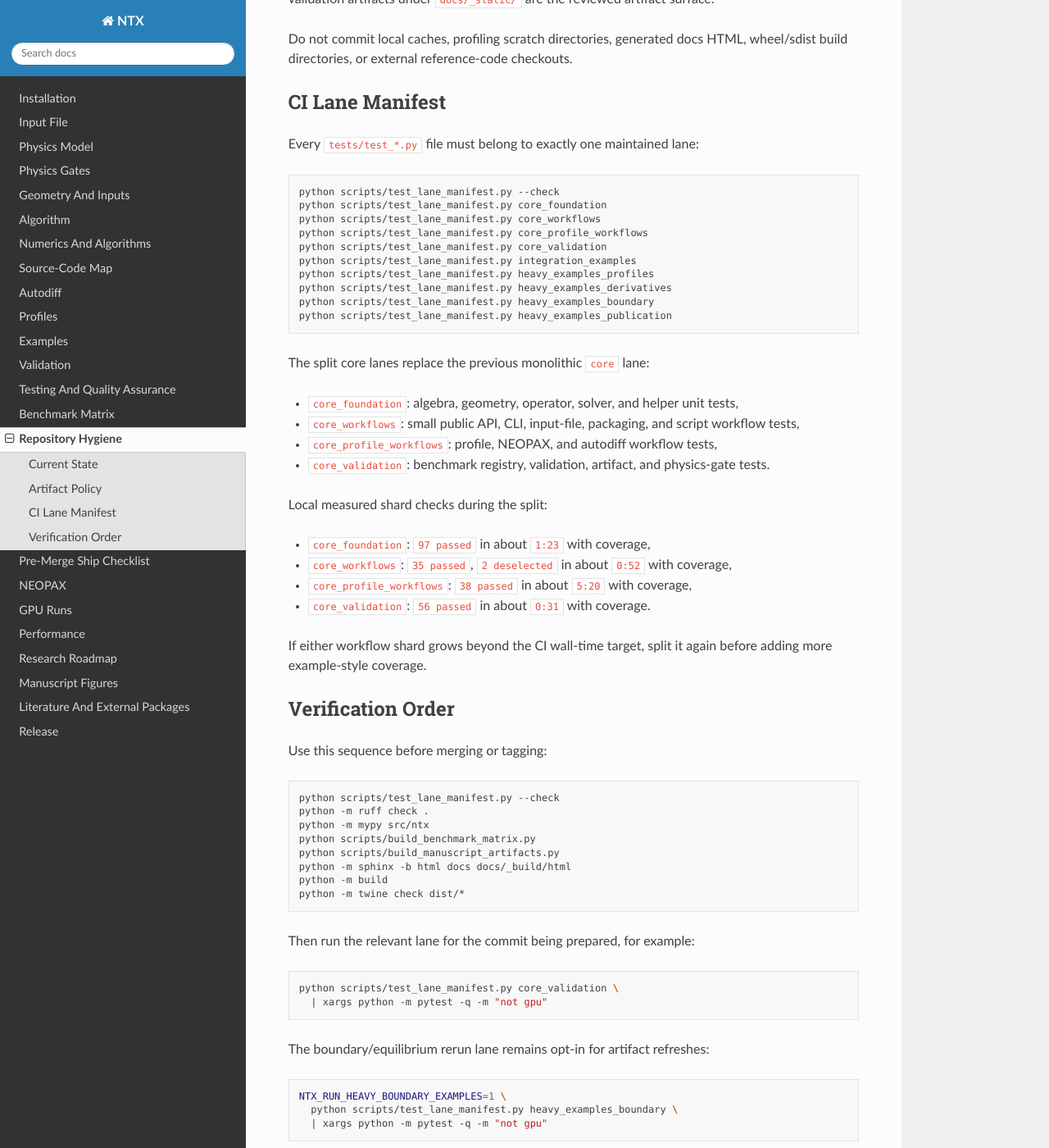
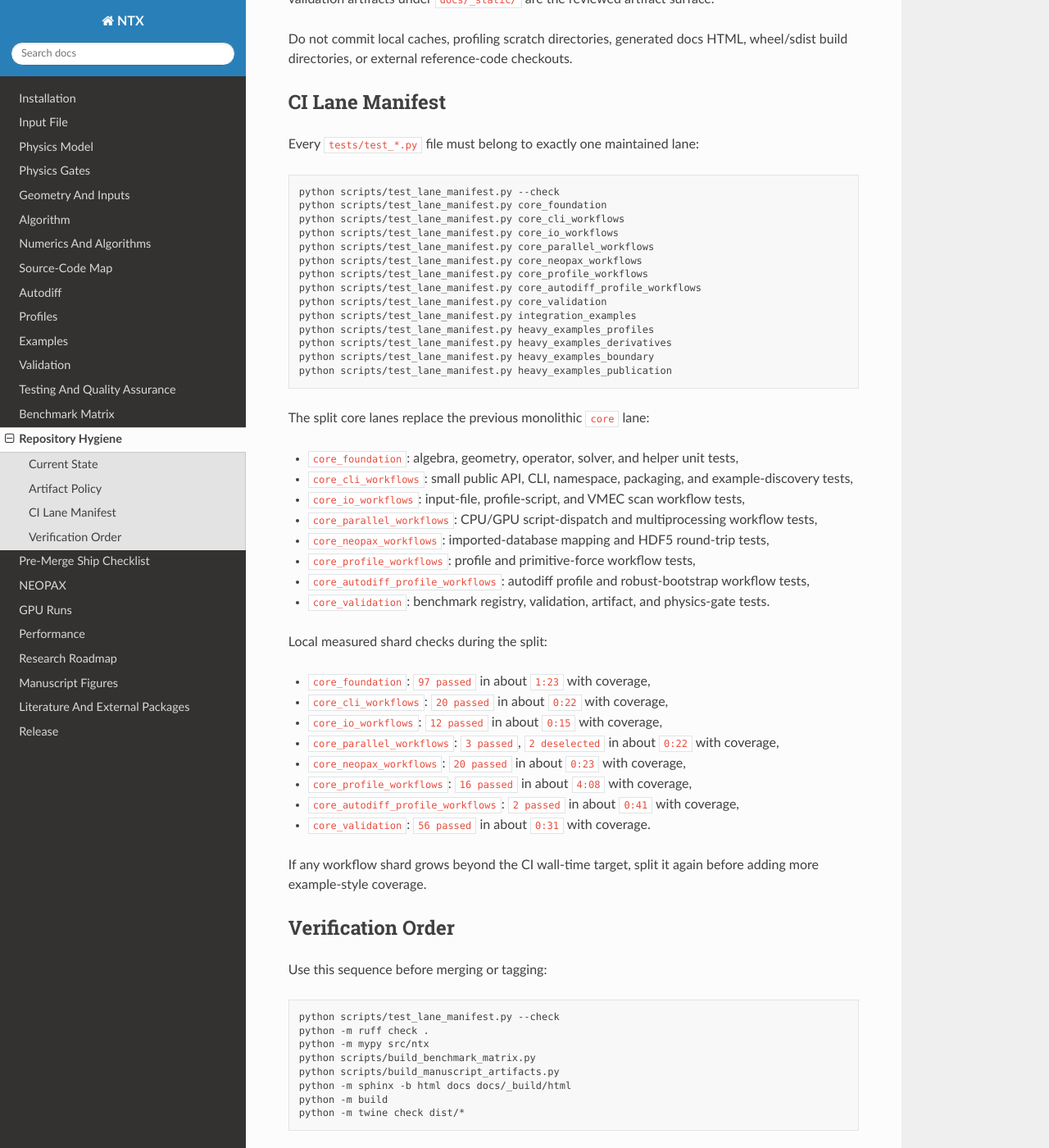
Before and after one commit to uwplasma/NTX, a Sphinx documentation site: the page built from docs/repo-hygiene.md, in a window 1280 px wide and 1400 px high, scrolled down 1031 px. Shown: the whole window at 82% size. Built offline with Sphinx 7.4.7 and the Read the Docs theme 3.1.0, drawn with Linux system fonts in a browser that asks for light colours.

Commit message:
Split workflow test lanes further

````diff
--- a/docs/repo-hygiene.md
+++ b/docs/repo-hygiene.md
@@ -49,8 +49,12 @@ Every `tests/test_*.py` file must belong to exactly one maintained lane:
 ```bash
 python scripts/test_lane_manifest.py --check
 python scripts/test_lane_manifest.py core_foundation
-python scripts/test_lane_manifest.py core_workflows
+python scripts/test_lane_manifest.py core_cli_workflows
+python scripts/test_lane_manifest.py core_io_workflows
+python scripts/test_lane_manifest.py core_parallel_workflows
+python scripts/test_lane_manifest.py core_neopax_workflows
 python scripts/test_lane_manifest.py core_profile_workflows
+python scripts/test_lane_manifest.py core_autodiff_profile_workflows
 python scripts/test_lane_manifest.py core_validation
 python scripts/test_lane_manifest.py integration_examples
 python scripts/test_lane_manifest.py heavy_examples_profiles
@@ -62,20 +66,30 @@ python scripts/test_lane_manifest.py heavy_examples_publication
 The split core lanes replace the previous monolithic `core` lane:
 
 - `core_foundation`: algebra, geometry, operator, solver, and helper unit tests,
-- `core_workflows`: small public API, CLI, input-file, packaging, and script
+- `core_cli_workflows`: small public API, CLI, namespace, packaging, and
+  example-discovery tests,
+- `core_io_workflows`: input-file, profile-script, and VMEC scan workflow tests,
+- `core_parallel_workflows`: CPU/GPU script-dispatch and multiprocessing
   workflow tests,
-- `core_profile_workflows`: profile, NEOPAX, and autodiff workflow tests,
+- `core_neopax_workflows`: imported-database mapping and HDF5 round-trip tests,
+- `core_profile_workflows`: profile and primitive-force workflow tests,
+- `core_autodiff_profile_workflows`: autodiff profile and robust-bootstrap
+  workflow tests,
 - `core_validation`: benchmark registry, validation, artifact, and physics-gate
   tests.
 
 Local measured shard checks during the split:
 
 - `core_foundation`: `97 passed` in about `1:23` with coverage,
-- `core_workflows`: `35 passed`, `2 deselected` in about `0:52` with coverage,
-- `core_profile_workflows`: `38 passed` in about `5:20` with coverage,
+- `core_cli_workflows`: `20 passed` in about `0:22` with coverage,
+- `core_io_workflows`: `12 passed` in about `0:15` with coverage,
+- `core_parallel_workflows`: `3 passed`, `2 deselected` in about `0:22` with coverage,
+- `core_neopax_workflows`: `20 passed` in about `0:23` with coverage,
+- `core_profile_workflows`: `16 passed` in about `4:08` with coverage,
+- `core_autodiff_profile_workflows`: `2 passed` in about `0:41` with coverage,
 - `core_validation`: `56 passed` in about `0:31` with coverage.
 
-If either workflow shard grows beyond the CI wall-time target, split it again
+If any workflow shard grows beyond the CI wall-time target, split it again
 before adding more example-style coverage.
 
 ## Verification Order
````
Also changed, not shown: docs/ship-checklist.md (+5 -1 lines), docs/testing.md (+11 -3 lines), plan.md (+3 -1 lines), 3 other files.
